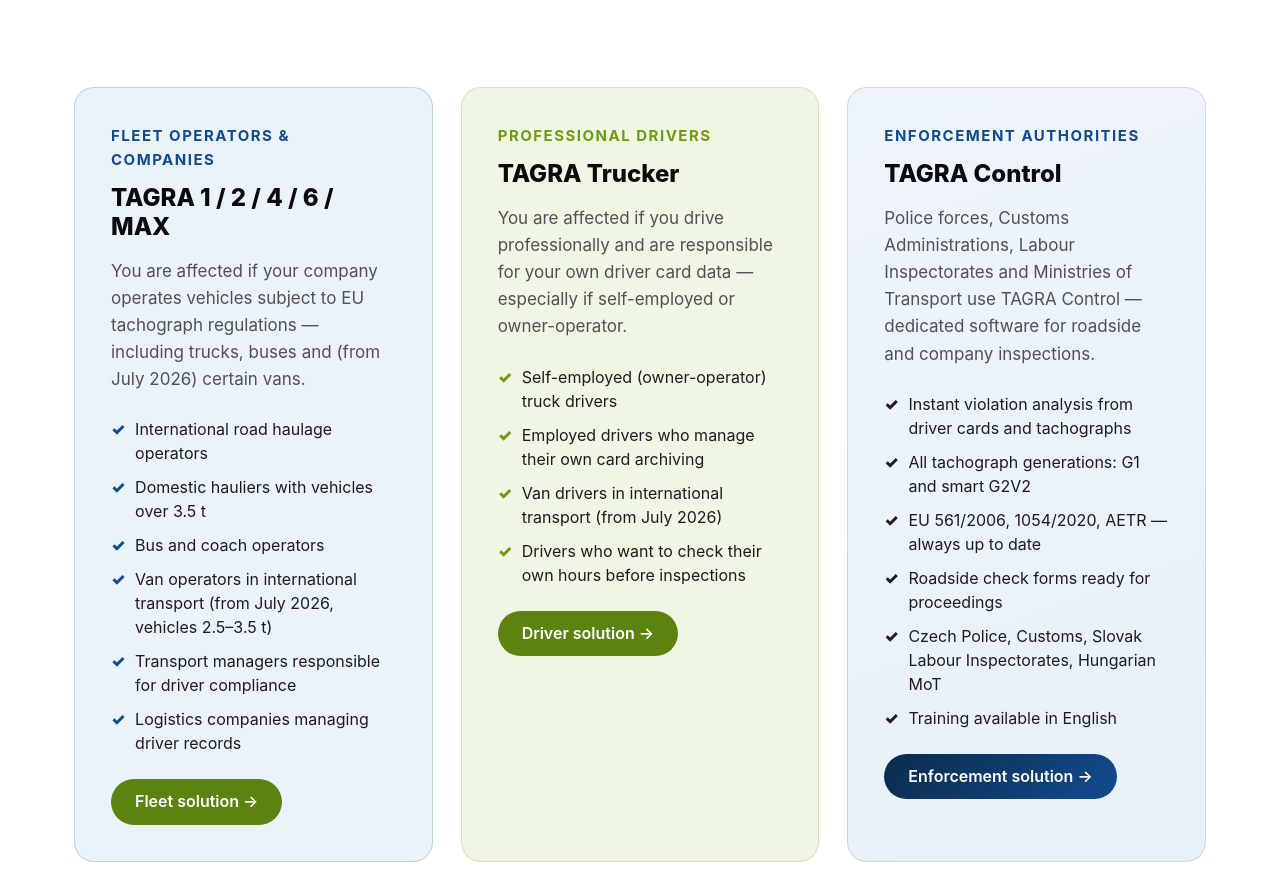
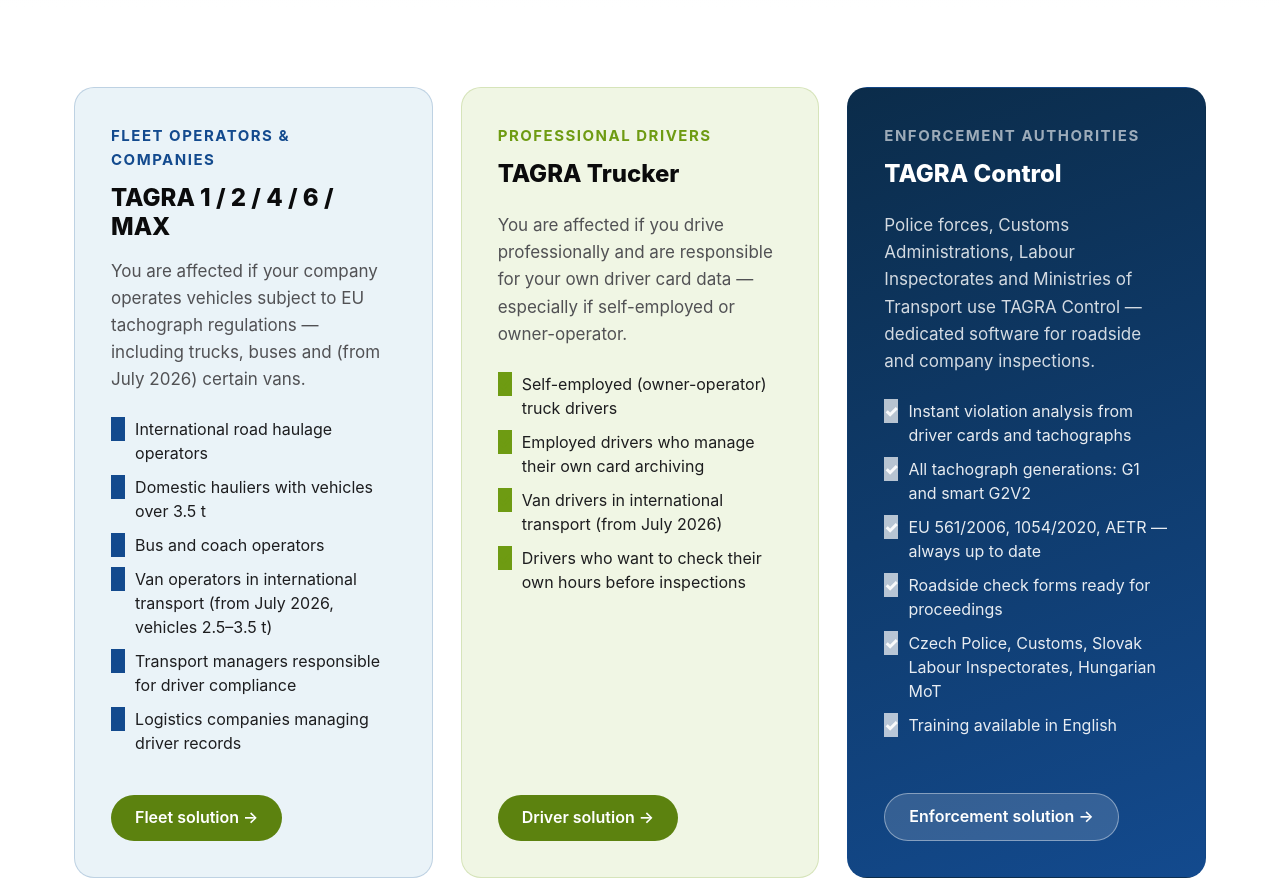
Before and after one commit to LiorD78/tagra-eu, a plain HTML site: page for-whom/index.html in a window 1280 px wide. Shown: the part 440-1318 px from the top of the page. Drawn offline with Linux system fonts and the light colour scheme.

Commit message:
for-whom: dark blue enforcement card, aligned headings, CTA bottom

```diff
--- a/for-whom/index.html
+++ b/for-whom/index.html
@@ -84,6 +84,14 @@
     @media(prefers-reduced-motion:reduce){.anim-up{transition:none!important;opacity:1!important;transform:none!important;}}
 
     /* 3-col group grid */
+    /* who-card flex layout — CTA vždy dole, nadpis stejná výška */
+    .who-card { display: flex; flex-direction: column; }
+    .who-card > div:first-child { min-height: 72px; }
+    .who-card p { flex-shrink: 0; }
+    .who-card .check-list { flex: 1; }
+    .who-card > div:last-child { margin-top: auto; padding-top: 16px; }
+    /* check-list items white on dark */
+    .who-card .check-list li::before { background-color: currentColor; }
     .g3 { display: grid; grid-template-columns: repeat(3, 1fr); gap: 28px; }
     @media (max-width: 900px) { .g3 { grid-template-columns: 1fr; } }
     /* Enforcement 2-col responsive */
@@ -91,6 +99,9 @@
       .enf-2col { grid-template-columns: 1fr !important; }
     }
 
+
+    .who-card[style*="0b2c4a"] .check-list li { color: rgba(255,255,255,.9); }
+    .who-card[style*="0b2c4a"] .check-list li::before { background: rgba(255,255,255,.7) !important; }
   </style>
 </head>
 <body>
@@ -173,22 +184,22 @@
       </div>
 
       <!-- Enforcement -->
-      <div class="who-card anim-up" style="background:linear-gradient(160deg,#eef4fa 0%,#e8f0f8 100%);border-color:rgba(19,74,142,.15);transition-delay:.2s">
+      <div class="who-card anim-up" style="background:linear-gradient(160deg,#0b2c4a 0%,#134a8e 100%);border-color:transparent;transition-delay:.2s">
         <div>
-          <div class="eyebrow" style="color:var(--blue-mid)">Enforcement authorities</div>
-          <div style="font-size:24px;font-weight:800;color:var(--text-strong);line-height:1.2;margin-top:4px">TAGRA Control</div>
+          <div class="eyebrow" style="color:rgba(255,255,255,.6)">Enforcement authorities</div>
+          <div style="font-size:24px;font-weight:800;color:#ffffff;line-height:1.2;margin-top:4px">TAGRA Control</div>
         </div>
-        <p style="color:var(--text2)">Police forces, Customs Administrations, Labour Inspectorates and Ministries of Transport use TAGRA Control — dedicated software for roadside and company inspections.</p>
-        <ul class="check-list">
-          <li>Instant violation analysis from driver cards and tachographs</li>
-          <li>All tachograph generations: G1 and smart G2V2</li>
-          <li>EU 561/2006, 1054/2020, AETR — always up to date</li>
-          <li>Roadside check forms ready for proceedings</li>
-          <li>Czech Police, Customs, Slovak Labour Inspectorates, Hungarian MoT</li>
-          <li>Training available in English</li>
+        <p style="color:rgba(255,255,255,.82)">Police forces, Customs Administrations, Labour Inspectorates and Ministries of Transport use TAGRA Control — dedicated software for roadside and company inspections.</p>
+        <ul class="check-list" style="--check-color:rgba(255,255,255,.9);--check-mark:rgba(255,255,255,.7)">
+          <li style="color:rgba(255,255,255,.9)">Instant violation analysis from driver cards and tachographs</li>
+          <li style="color:rgba(255,255,255,.9)">All tachograph generations: G1 and smart G2V2</li>
+          <li style="color:rgba(255,255,255,.9)">EU 561/2006, 1054/2020, AETR — always up to date</li>
+          <li style="color:rgba(255,255,255,.9)">Roadside check forms ready for proceedings</li>
+          <li style="color:rgba(255,255,255,.9)">Czech Police, Customs, Slovak Labour Inspectorates, Hungarian MoT</li>
+          <li style="color:rgba(255,255,255,.9)">Training available in English</li>
         </ul>
         <div style="margin-top:8px">
-          <a href="/enforcement/" class="btn-cta btn-cta--sm" style="background:linear-gradient(135deg,#0b2c4a,#134a8e)">Enforcement solution →</a>
+          <a href="/enforcement/" class="btn-cta btn-cta--sm" style="background:rgba(255,255,255,.15);color:#fff;border:1.5px solid rgba(255,255,255,.4)">Enforcement solution →</a>
         </div>
       </div>
 
```
